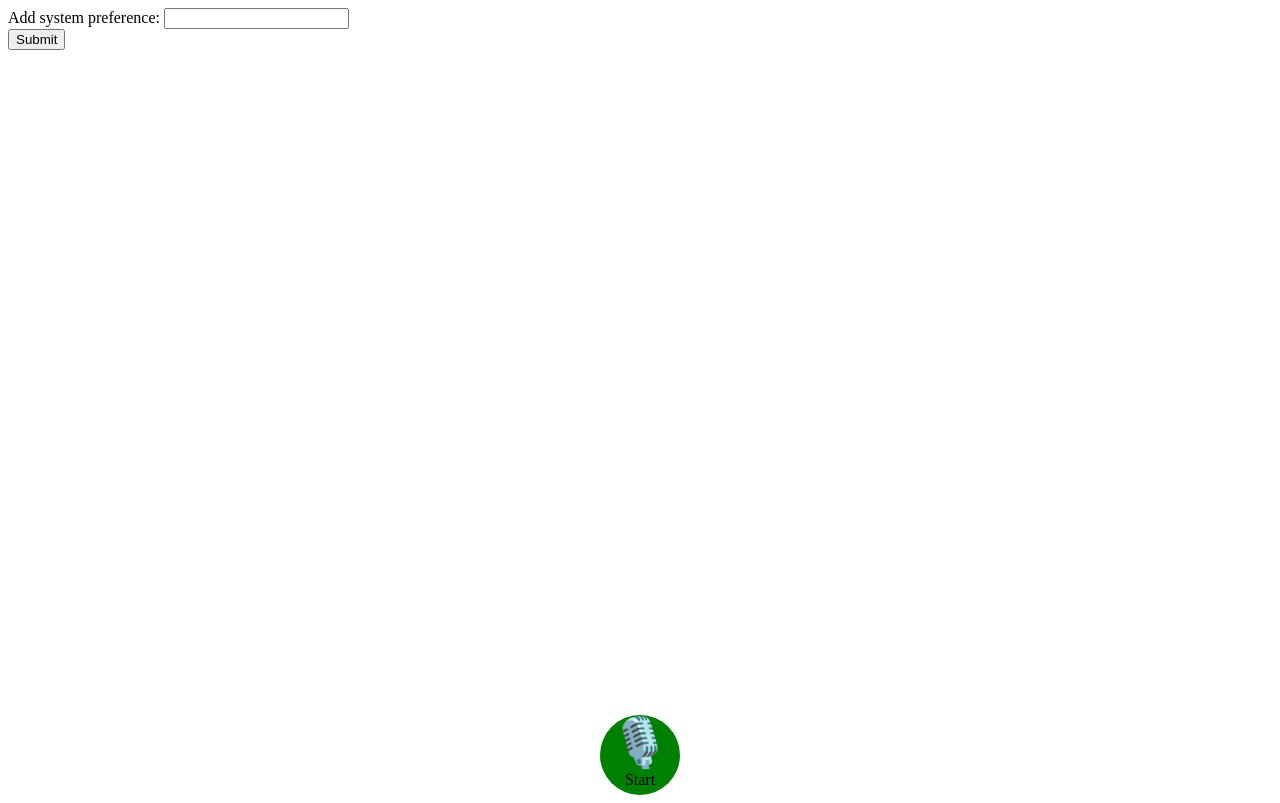
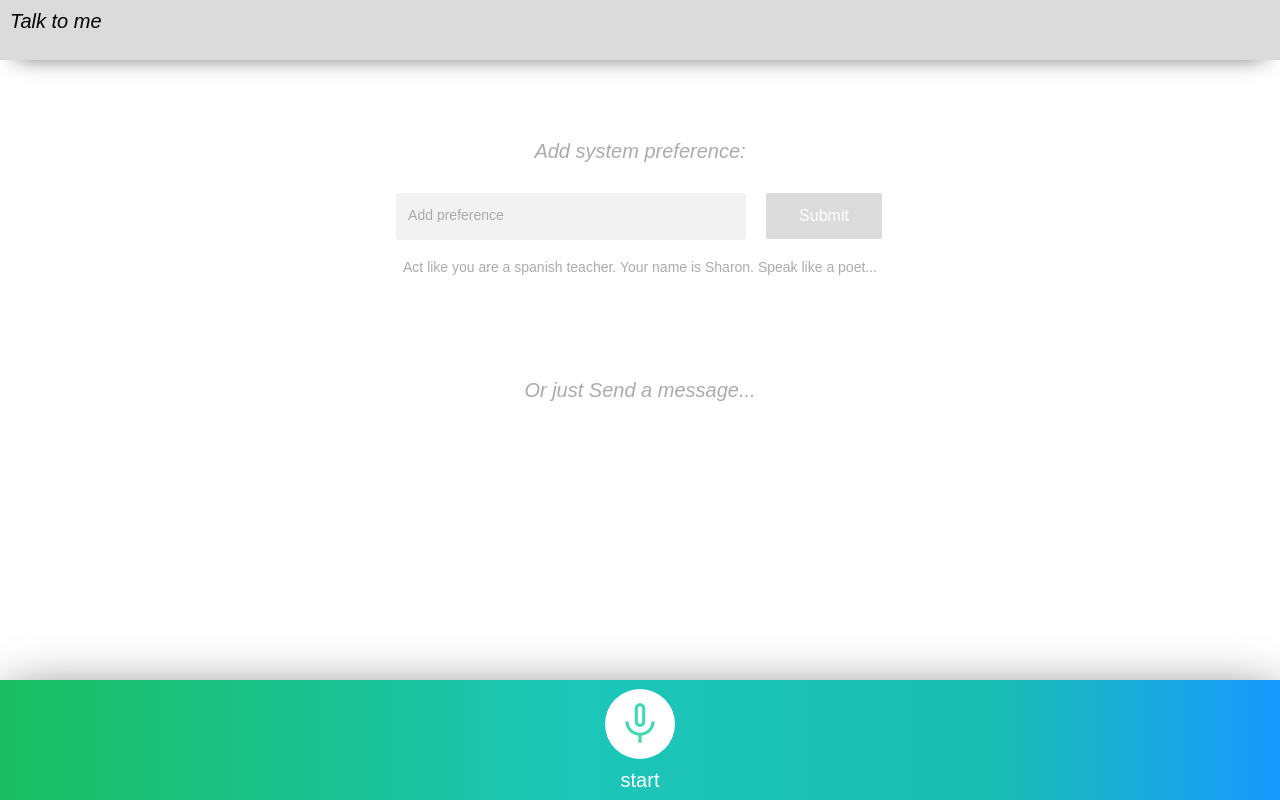
Before and after one commit to stefanristic123/TalkGPT-Web, an Angular app: page / in a window 1280 px wide. Built offline with nearby package versions, Linux system fonts and the light colour scheme.

Commit message:
Styling a bit

```diff
--- a/src/app/app.component.css
+++ b/src/app/app.component.css
@@ -1,39 +1,315 @@
+.header {
+    height: 7.5vh;
+    background-color: rgb(219 219 219);
+    box-shadow: 0px 11px 24px -16px rgb(0 0 0 / 75%);
+    -webkit-box-shadow: 0px 11px 24px -16px rgb(0 0 0 / 75%);
+    -moz-box-shadow: 0px 11px 24px -16px rgb(0 0 0 / 75%);
+}
+
+.loading h3 {
+    font-weight: 500;
+    font-style: italic;
+    font-size: 20px;
+    color: #ababab;
+    text-align: center;
+    margin: 0px;
+    padding: 10px;
+    padding-top: 20;
+}
+
+.formData {
+    display: flex;
+    justify-content: center;
+}
+
+.system-text {
+    padding-bottom: 80px;
+    text-align: center;
+    color: #ababab;
+    font-size: 14px;
+}
+
+.cupa {
+    background-color: rgb(219 219 219);
+    border: none;
+    color: white;
+    padding: 14px 33px;
+    text-align: center;
+    text-decoration: none;
+    display: inline-block;
+    font-size: 16px;
+    margin: 0px 2px 0px 20px;
+    cursor: pointer;
+    border-radius: 2px;
+    margin-top: 20px;
+}
+
+.messages-content {
+    height: 72.5vh;
+    overflow: auto;
+    flex-direction: column-reverse;
+    padding-top: 20px;
+    padding-bottom: 20px;
+}
+
 .messages {
-    width: 600px;
+    width: 700px;
     margin: auto;
 }
 
+.user-role {
+    text-align: end;
+    margin: 5px;
+    font-weight: 500;
+    font-style: italic;
+    font-size: 15px;
+    color: #ababab;
+}
+
+.assistent-role {
+    margin: 5px;
+    font-weight: 500;
+    font-style: italic;
+    font-size: 15px;
+    color: #ababab;
+}
 
 .user {
-    padding: 10px;
-    background-color: rgb(180, 180, 180);
-    border-radius: 15px;
+    max-width: 500px;
+    width: fit-content;
+    margin-left: auto;
+    text-align: end;
+    padding: 15px 15px 10px 15px;
+    color: white;
+    background-color: #44d7b6;
+    /* background: rgb(40,36,107);
+    background: linear-gradient(90deg, rgba(40,36,107,1) 0%, rgba(56,175,155,1) 0%, rgba(35,108,109,1) 0%, rgba(68,215,182,1) 0%, rgba(0,212,255,1) 125%); */
+    border-radius: 30px 30px 0px 30px;
+    box-shadow: 14px 25px 87px -28px rgb(0 0 0 / 61%);
+    -webkit-box-shadow: 14px 25px 87px -28px rgb(0 0 0 / 61%);
+    -moz-box-shadow: 14px 25px 87px -28px rgb(0 0 0 / 61%);
+}
+
+.assistent {
+    max-width: 500px;
+    padding: 15px 15px 10px 15px;
+    width: fit-content;
+    color: black;
+    border-radius: 30px 30px 30px 0px;
+    box-shadow: -13px 10px 89px -31px rgb(0 0 0 / 61%);
+    -webkit-box-shadow: -13px 10px 89px -31px rgb(0 0 0 / 61%);
+    -moz-box-shadow: -13px 10px 89px -31px rgb(0 0 0 / 61%);
+}
+
+.user p , .assistent p {
+    margin-top: 5px;
+}
+
+audio {
+    height: 40px !important;
+}
+
+audio::-webkit-media-controls-current-time-display,
+audio::-webkit-media-controls-time-remaining-display {
+    color: #44d7b6 !important;
+}
+
+.micon {
+    cursor: pointer;
+    background-color: #fff;
+    border-radius: 100px;
+    height: 70px;
+    width: 70px;
+    margin: auto;
+    display: flex;
+    justify-content: center;
+    align-items: center;
+    margin-bottom: 10px;
+}
+
+.micoff {
+    cursor: pointer;
+    background-color: #fff;
+    border-radius: 100px;
+    height: 70px;
+    width: 70px;
+    margin: auto;
+    display: flex;
+    justify-content: center;
+    align-items: center;
+    margin-bottom: 10px;
+}
+
+.start {
+    color: #44d7b6 !important;
+    font-size: 50px;
+}
+
+.stop {
+    color: red !important;
+    font-size: 50px;
+}
+
+.btn-start {
+    color: #fff;
+    font-size: 20px;
+    font-weight: 200;
+}
+
+.btn-stop {
+    color: #fff;
+    font-size: 20px;
+    font-weight: 200;
+}
+
+.footer {
+    height: 15vh;
+    text-align: center;
+    margin: auto;
+    /* background-color: rgb(219 219 219); */
+    background: rgb(0, 212, 72);
+    background: linear-gradient(90deg, rgba(0, 212, 72, 1) 0%, rgba(26, 190, 151, 1) 0%, rgba(26, 190, 96, 1) 0%, rgba(28, 198, 185, 1) 45%, rgba(26, 190, 178, 1) 77%, rgba(24, 153, 255, 1) 100%);
+    display: flex;
+    justify-content: center;
+    align-items: center;
+    box-shadow: 1px 11px 54px -7px rgba(0, 0, 0, 0.75);
+    -webkit-box-shadow: 1px 11px 54px -7px rgba(0, 0, 0, 0.75);
+    -moz-box-shadow: 1px 11px 54px -7px rgba(0, 0, 0, 0.75);
 }
 
 
-.assistent{
-    text-align: end;
-    padding: 10px;
-    background-color: #f0b660;
-    border-radius: 15px;
+/* INPUT */
+
+.opa *,
+*::before,
+*::after {
+    box-sizing: border-box;
 }
 
-.micon{
-    background-color: green;
-    border-radius: 100px;
-    height: 80px;
-    width: 80px;
-    margin: auto;
+.custom-field {
+    position: relative;
+    font-size: 14px;
+    border-top: 20px solid transparent;
+    margin-bottom: 5px;
+    display: inline-block;
+    --field-padding: 12px;
 }
 
-.micoff{
-    background-color: red;
-    border-radius: 100px;
-    height: 80px;
-    width: 80px;
-    margin: auto;
+.custom-field input {
+    -webkit-appearance: none;
+    -ms-appearance: none;
+    -moz-appearance: none;
+    border: none;
+    -webkit-appearance: none;
+    appearance: none;
+    background: #f2f2f2;
+    padding: var(--field-padding);
+    border-radius: 3px;
+    width: 350px;
+    outline: none;
+    font-size: 20px;
 }
 
-.CNToggle {
-    font-size: xxx-large;
+.custom-field .placeholder {
+    position: absolute;
+    left: var(--field-padding);
+    width: calc(100% - (var(--field-padding) * 2));
+    overflow: hidden;
+    white-space: nowrap;
+    text-overflow: ellipsis;
+    top: 22px;
+    line-height: 100%;
+    transform: translateY(-50%);
+    color: #aaa;
+    transition:
+        top 0.3s ease,
+        color 0.3s ease,
+        font-size 0.3s ease;
 }
+
+.custom-field input.dirty+.placeholder,
+.custom-field input:focus+.placeholder,
+.custom-field input:not(:placeholder-shown)+.placeholder {
+    top: -10px;
+    font-size: 10px;
+    color: #222;
+}
+
+
+.custom-field.three {
+    --draw-duration: 0.1s;
+    --draw-color: #222;
+    --draw-line-width: 2px;
+    --draw-easing: linear;
+}
+
+.custom-field.three .border {
+    width: 100%;
+    height: 100%;
+    position: absolute;
+    left: 0;
+    top: 0;
+    transform: none;
+    display: flex;
+    align-items: center;
+    padding-left: 12px;
+    borde-radius: 3px;
+}
+
+.custom-field.three .border::after,
+.custom-field.three .border::before {
+    content: "";
+    width: 0;
+    height: 0;
+    display: inline-block;
+    position: absolute;
+    border-radius: 3px;
+}
+
+.custom-field.three .border::before {
+    left: 0;
+    bottom: 0;
+    border-right: 0px solid var(--draw-color);
+    border-bottom: 0px solid var(--draw-color);
+    transition:
+        border 0s linear calc(var(--draw-duration) * 4),
+        height var(--draw-duration) var(--draw-easing) calc(var(--draw-duration) * 2),
+        width var(--draw-duration) var(--draw-easing) calc(var(--draw-duration) * 3);
+}
+
+.custom-field.three .border::after {
+    right: 0;
+    top: 0;
+    border-left: 0px solid var(--draw-color);
+    border-top: 0px solid var(--draw-color);
+    transition:
+        border 0s linear calc(var(--draw-duration) * 2),
+        height var(--draw-duration) var(--draw-easing),
+        width var(--draw-duration) var(--draw-easing) var(--draw-duration);
+}
+
+.custom-field.three input:focus~.border::before,
+.custom-field.three input:not(:placeholder-shown)~.border::before,
+.custom-field.three input.dirty~.border::before,
+.custom-field.three input:focus~.border::after,
+.custom-field.three input:not(:placeholder-shown)~.border::after,
+.custom-field.three input.dirty~.border::after {
+    width: 100%;
+    height: 100%;
+    border-width: var(--draw-line-width);
+}
+
+.custom-field.three input:not(:placeholder-shown)~.border::before,
+.custom-field.three input.dirty~.border::before,
+.custom-field.three input:focus~.border::before {
+    transition-delay: 0s, var(--draw-duration), 0s;
+}
+
+.custom-field.three input:not(:placeholder-shown)~.border::after,
+.custom-field.three input.dirty~.border::after,
+.custom-field.three input:focus~.border::after {
+    transition-delay:
+        calc(var(--draw-duration) * 2),
+        calc(var(--draw-duration) * 3),
+        calc(var(--draw-duration) * 2);
+}
--- a/src/app/app.component.html
+++ b/src/app/app.component.html
@@ -1,23 +1,48 @@
 
-<div *ngIf="hidePreferences">
-  <form [formGroup]="form" >
-      <label for="first-name">Add system preference: </label>
-      <input id="first-name" type="text" formControlName="text">
-    </form>
-    <button (click)="onSubmit()">Submit</button>
+<div class="header">
+  <div  class="loading">
+    <h3 style="color: black; text-align: start;"> Talk to me</h3>
+  </div>
 </div>
 
-<div #content style="height: 80vh;overflow: auto;flex-direction: column-reverse;" >
+<div #content class="messages-content" >
+    <div *ngIf="hidePreferences" style="padding-top: 50px;">
+      <div class="loading">
+        <h3>Add system preference: </h3>
+      </div>
+      <div>
+        <div class="formData">
+          <form [formGroup]="form" >
+            <label class="custom-field three opa">
+              <input id="first-name" type="text" formControlName="text" placeholder="&nbsp;"/>
+              <span class="placeholder">Add preference</span>
+              <span class="border"></span>
+            </label>
+          </form>
+          <div>
+            <button class="cupa" (click)="onSubmit()">Submit</button>
+          </div>
+        </div>
+        <p class="system-text">Act like you are a spanish teacher.  Your name is Sharon.  Speak like a poet...</p>
+      </div>
+
+
+      <div class="loading">
+        <h3>Or just Send a message...</h3>
+      </div>
+    </div>
+
   <div #messages *ngFor="let transcription of transcriptions" class="messages">
-  <h4>{{ transcription.role }}</h4>
+
+  <h4 class="user-role">You</h4>
     <div class="user">
       <p>{{ transcription.transcript }}</p>
       <audio controls >
         <source [src]="sanitize(url)" type="audio/wav">
       </audio>
+    </div>
 
-    </div>
-    <h4 style="text-align: end;">{{ transcription.response.role }}</h4>
+    <h4 class="assistent-role">Assistent</h4>
     <div class="assistent">
       <p>{{ transcription.response.content }}</p>
       <audio controls >
@@ -25,19 +50,28 @@
       </audio>
     </div>
   </div>
+    <div *ngIf="loading" class="loading">
+      <h3>The AI is doing his job...</h3>
+    </div>
 </div>
 
-<div *ngIf="loading">
-  <h3> the AI is doing his job...</h3>
+<div class="footer">
+  <div>
+    <div (click)="initiateRecording()" class="micon"  *ngIf="!recording">
+      <!-- <i class="fas fa-microphone" title='Voice recognition enabled. Click to disable'></i> -->
+      <span class="material-symbols-outlined start" title='Voice recognition enabled. Click to disable'>mic</span>
+      <!-- <span class='CNToggle' title='Voice recognition enabled. Click to disable' data-cn='micon'>🎙️</span> -->
+    </div>
+    <a class="btn-start" *ngIf="!recording"> start </a>
+  </div>
+
+  <div>
+    <div (click)="stopRecording()" class="micoff" *ngIf="recording">
+      <span class="material-symbols-outlined stop" title='Voice recognition disabled. Click to enable'>mic</span>
+      <!-- <i class="fas fa-microphone" title='Voice recognition disabled. Click to enable'></i> -->
+      <!-- <span class='CNToggle' title='Voice recognition disabled. Click to enable' data-cn='micoff'>🤫 </span> -->
+    </div>
+    <a class="btn-stop" *ngIf="recording"> recording </a>
+  </div>
+
 </div>
-
-<div style="text-align:center; margin: auto; padding-top: 25px;">
-  <div (click)="initiateRecording()" class="micon"  *ngIf="!recording">
-    <span class='CNToggle' title='Voice recognition enabled. Click to disable' data-cn='micon'>🎙️</span>
-    <a class="btn btn-primary"> Start </a>
-  </div>
-  <div (click)="stopRecording()" class="micoff" *ngIf="recording">
-    <span class='CNToggle' title='Voice recognition disabled. Click to enable' data-cn='micoff'>🤫 </span>
-    <a class="btn btn-danger" > Stop </a>
-  </div>
-</div>
--- a/src/index.html
+++ b/src/index.html
@@ -5,6 +5,7 @@
   <title>Talkgpt</title>
   <base href="/">
   <meta name="viewport" content="width=device-width, initial-scale=1">
+  <link rel="stylesheet" href="https://fonts.googleapis.com/css2?family=Material+Symbols+Outlined:opsz,wght,FILL,GRAD@20..48,100..700,0..1,-50..200" />
   <link rel="icon" type="image/x-icon" href="favicon.ico">
 </head>
 <body>
--- a/src/styles.css
+++ b/src/styles.css
@@ -1 +1,5 @@
 /* You can add global styles to this file, and also import other style files */
+body {
+    font-family: sans-serif;
+    margin: 0px ;
+}
```
